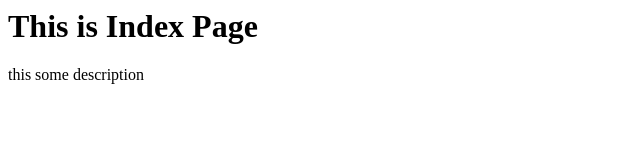
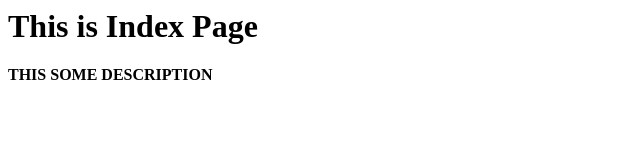
Before and after one commit to trojan302/shopping, a plain HTML site: page index.html in a window 1280 px wide. Shown: the whole page, without its empty margins (0-640 px from the left). Drawn offline with Linux system fonts and the light colour scheme.

Commit message:
Make Description super important!

```diff
--- a/index.html
+++ b/index.html
@@ -1,6 +1,6 @@
 <html>
 <body>
 	<h1>This is Index Page</h1>
-	<p>this some description</p>
+	<p><b>THIS SOME DESCRIPTION</b></p>
 </body>
 </html>
```
